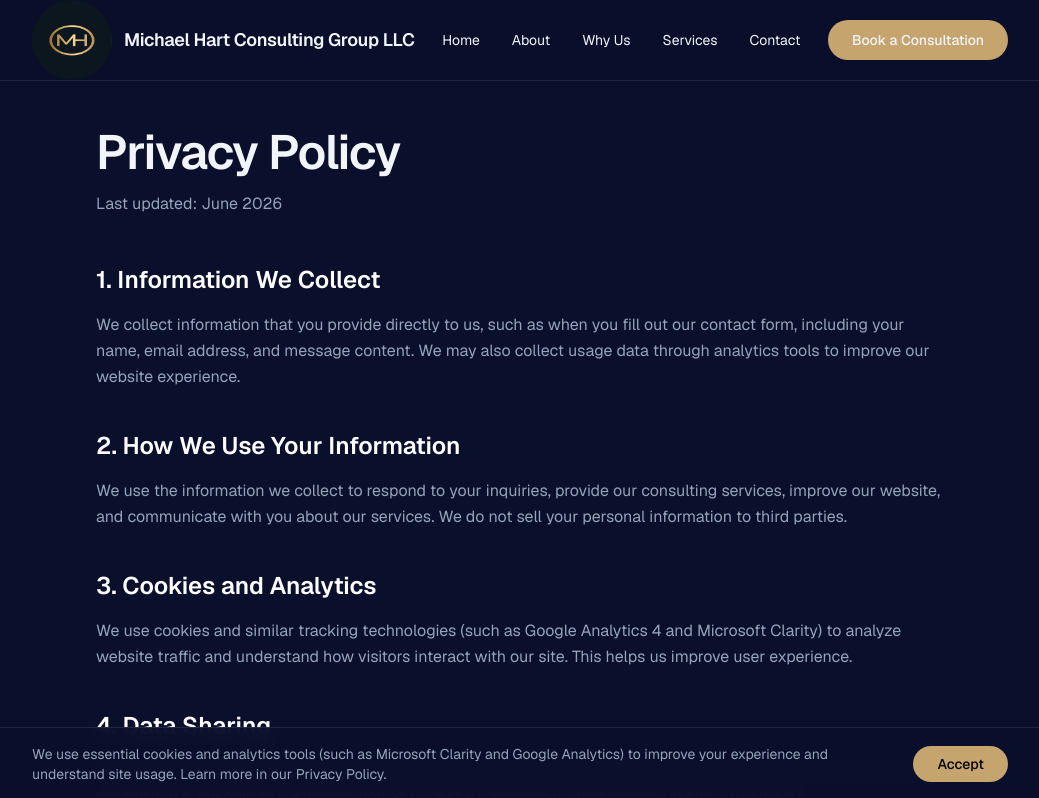
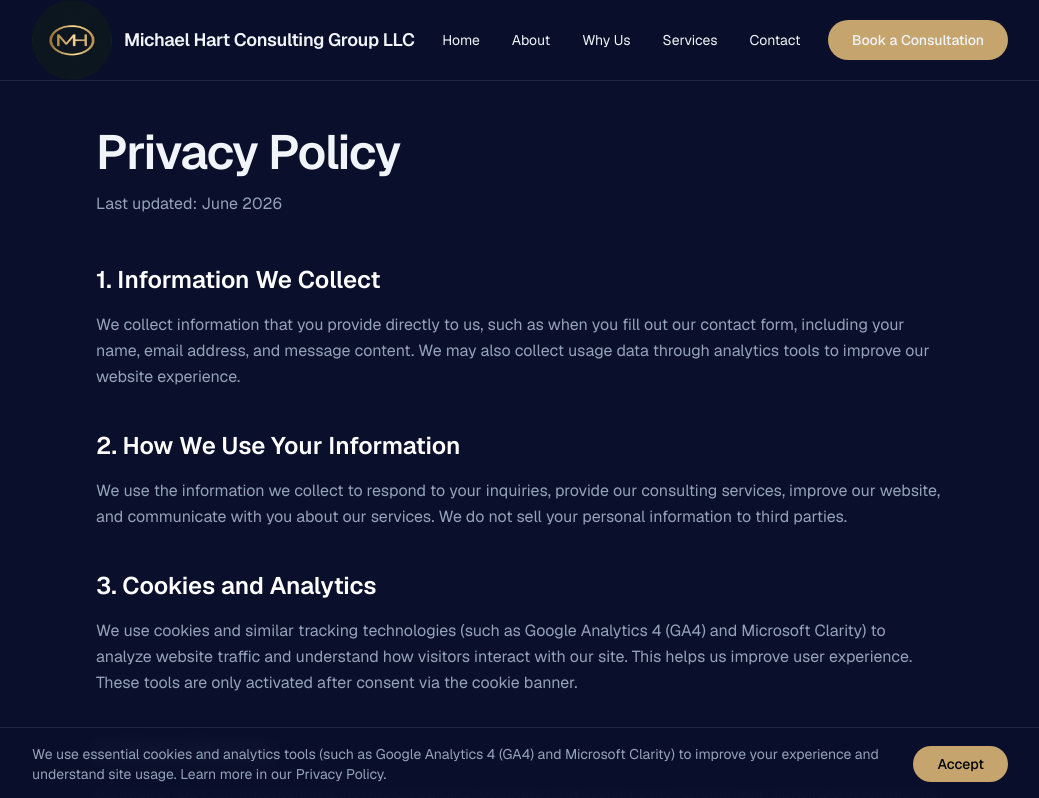
Before and after one commit to michaelhart2044-del/michael-hart-consulting, a Next.js app in the folder website/: page /privacy-policy in a window 1280 px wide. Shown: the top 798 px of the page, without its empty margins (120-1159 px from the left). Built offline with nearby package versions, Linux system fonts and the light colour scheme.

Commit message:
Fix privacy-policy analytics text (Phase 1 #5): explicitly document Google Analytics 4 (GA4) + Microsoft Clarity (no Vercel Analytics references anywhere). Made companion CookieConsent text consistent. Local build verified (privacy-policy page prerendered cleanly).

```diff
--- a/website/app/privacy-policy/page.tsx
+++ b/website/app/privacy-policy/page.tsx
@@ -44,7 +44,7 @@ export default function PrivacyPolicy() {
 
         <div>
           <h2 className="text-2xl font-semibold text-white mb-4">3. Cookies and Analytics</h2>
-          <p>We use cookies and similar tracking technologies (such as Google Analytics 4 and Microsoft Clarity) to analyze website traffic and understand how visitors interact with our site. This helps us improve user experience.</p>
+          <p>We use cookies and similar tracking technologies (such as Google Analytics 4 (GA4) and Microsoft Clarity) to analyze website traffic and understand how visitors interact with our site. This helps us improve user experience. These tools are only activated after consent via the cookie banner.</p>
         </div>
 
         <div>
--- a/website/components/CookieConsent.tsx
+++ b/website/components/CookieConsent.tsx
@@ -27,7 +27,7 @@ export default function CookieConsent() {
     <div className="fixed bottom-0 left-0 right-0 z-[60] border-t border-white/10 bg-background/95 backdrop-blur">
       <div className="max-w-5xl mx-auto px-6 py-4 flex flex-col md:flex-row items-start md:items-center gap-4 text-sm">
         <div className="text-muted flex-1">
-          We use essential cookies and analytics tools (such as Microsoft Clarity and Google Analytics) to improve your experience and understand site usage.{' '}
+          We use essential cookies and analytics tools (such as Google Analytics 4 (GA4) and Microsoft Clarity) to improve your experience and understand site usage.{' '}
           <Link href="/privacy-policy" className="text-accent hover:underline">
             Learn more in our Privacy Policy
           </Link>.
```
